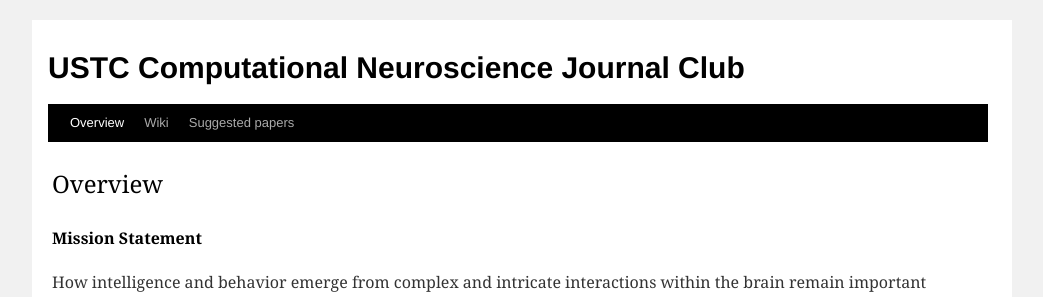
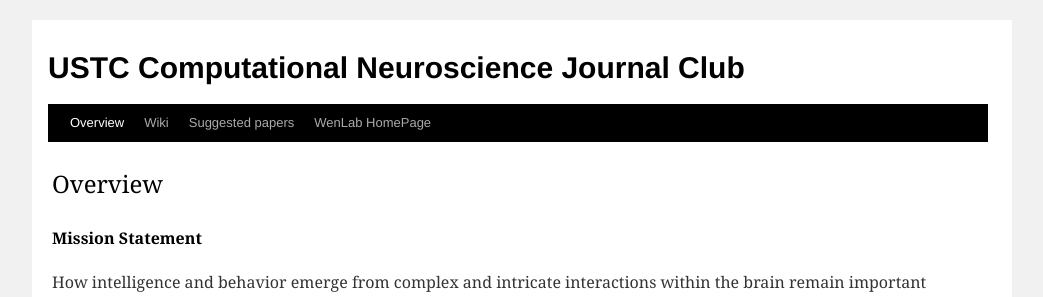
Before and after one commit to CNeuroUSTC/CNeuroUSTC.github.io, a Jekyll site: the page built from index.html, in a window 1280 px wide and 900 px high. Shown: the top 297 px of the window, without its empty margins (118-1161 px from the left). Built offline with Jekyll 4.4.1, drawn with Linux system fonts in a browser that asks for light colours.

Commit message:
add WenLab HomePage

```diff
--- a/_data/pages.yml
+++ b/_data/pages.yml
@@ -4,3 +4,5 @@
   url: https://github.com/CNeuroUSTC/CNeuroUSTC.github.io/wiki
 - name: Suggested papers
   url: /suggested_reading.html
+- name: WenLab HomePage
+  url: http://www.wenlab.org/
```
